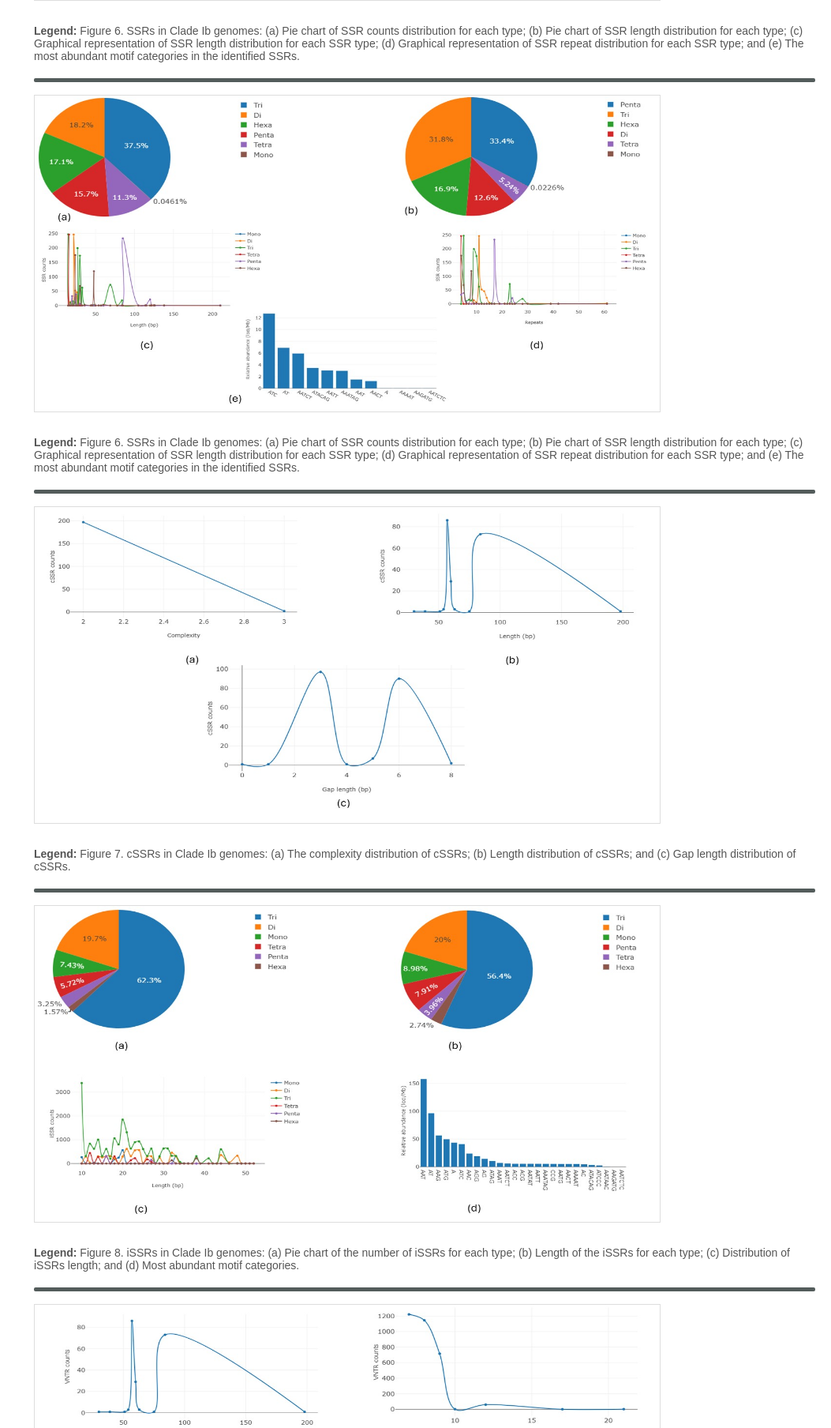
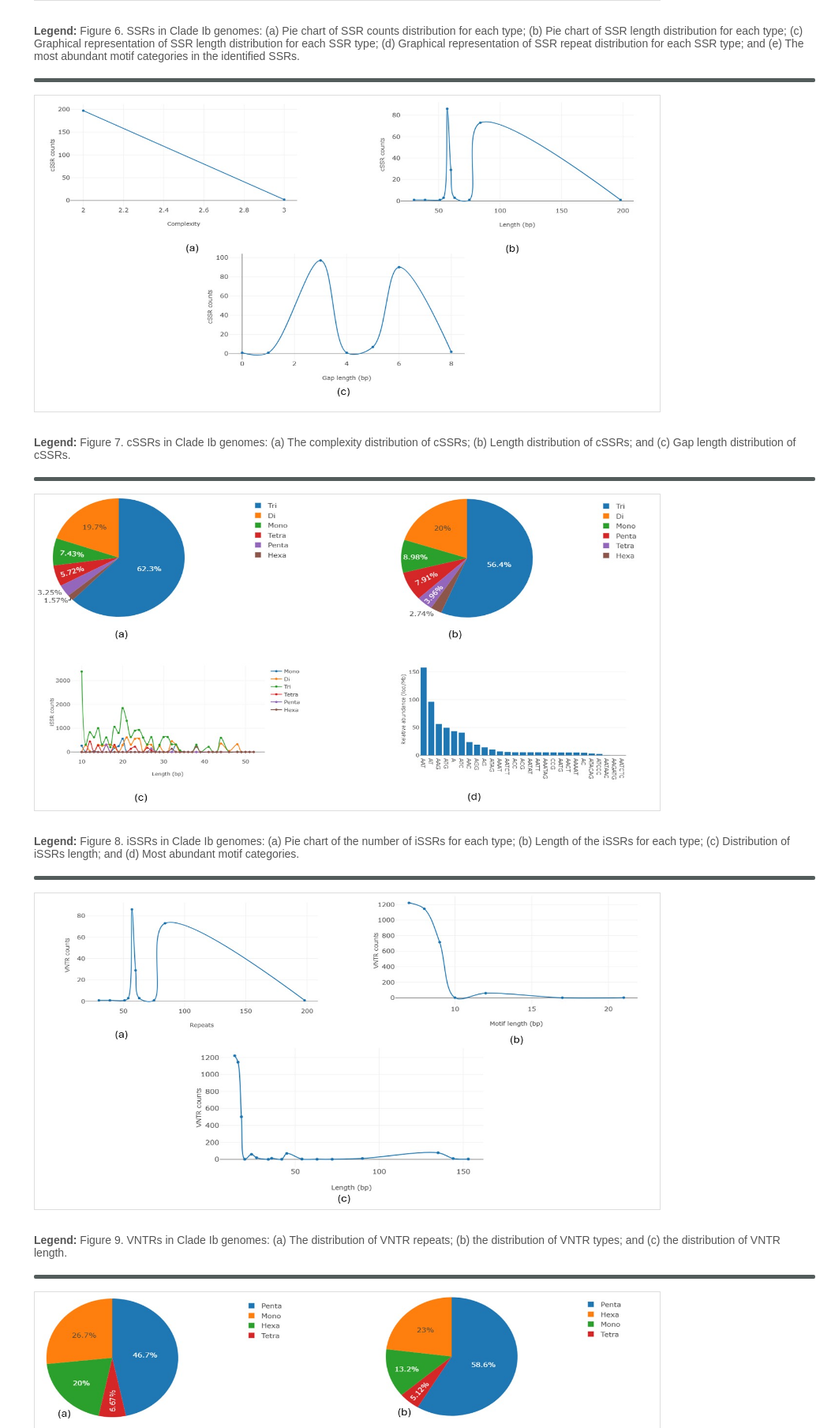
Before and after one commit to gustavsganzerla/ssr-db, a Django app: page /database/statistics/ in a window 1280 px wide. Shown: the part 3031-4839 px from the top of the page at 79% size, without its empty margins (227-1280 px from the left). Run offline with Django 5.2, Linux system fonts and the light colour scheme.

Commit message:
excluded duplicate figure 6 html

```diff
--- a/django_sample/database/templates/database/statistics.html
+++ b/django_sample/database/templates/database/statistics.html
@@ -55,15 +55,6 @@
         <img src="https://raw.githubusercontent.com/gustavsganzerla/ssr-db/refs/heads/main/django_sample/database/static/images/Figure_6.JPG" alt="Figure 6" width="800" height="400"><p>
             <div class='legend'>
                     <strong>Legend:</strong> Figure 6. SSRs in Clade Ib genomes: (a) Pie chart of SSR counts distribution for each type; (b) Pie chart of SSR length distribution for each type; (c) Graphical representation of SSR length distribution for each SSR type; (d) Graphical representation of SSR repeat distribution for each SSR type; and (e) The most abundant motif categories in the identified SSRs.
-            </div>
-    </div>
-
-            <div class='horizontal-bar'></div>  <p> <p>
-
-    <div class='figure-container'>
-        <img src="https://raw.githubusercontent.com/gustavsganzerla/ssr-db/refs/heads/main/django_sample/database/static/images/Figure_6.JPG" alt="Figure 6" width="800" height="400"><p>
-            <div class='legend'>
-                <strong>Legend:</strong> Figure 6. SSRs in Clade Ib genomes: (a) Pie chart of SSR counts distribution for each type; (b) Pie chart of SSR length distribution for each type; (c) Graphical representation of SSR length distribution for each SSR type; (d) Graphical representation of SSR repeat distribution for each SSR type; and (e) The most abundant motif categories in the identified SSRs.
             </div>
     </div>
 
```
